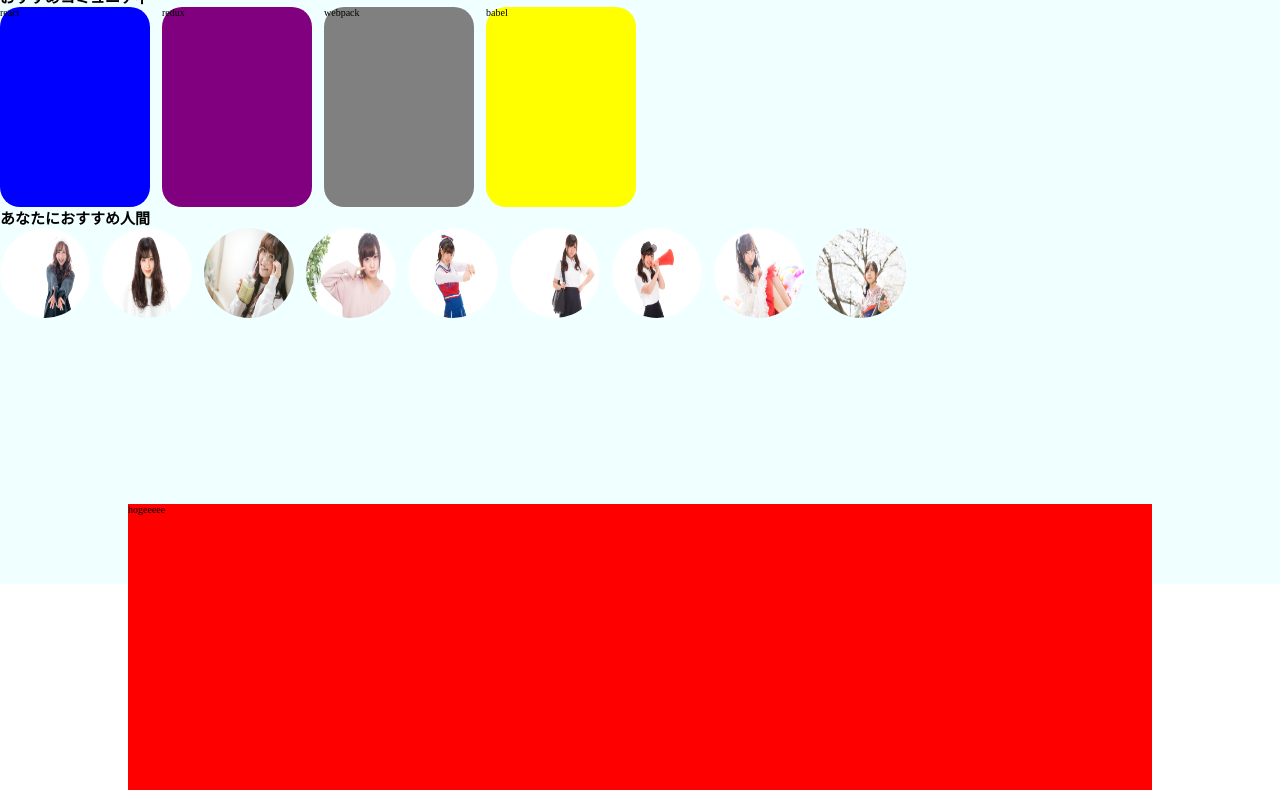
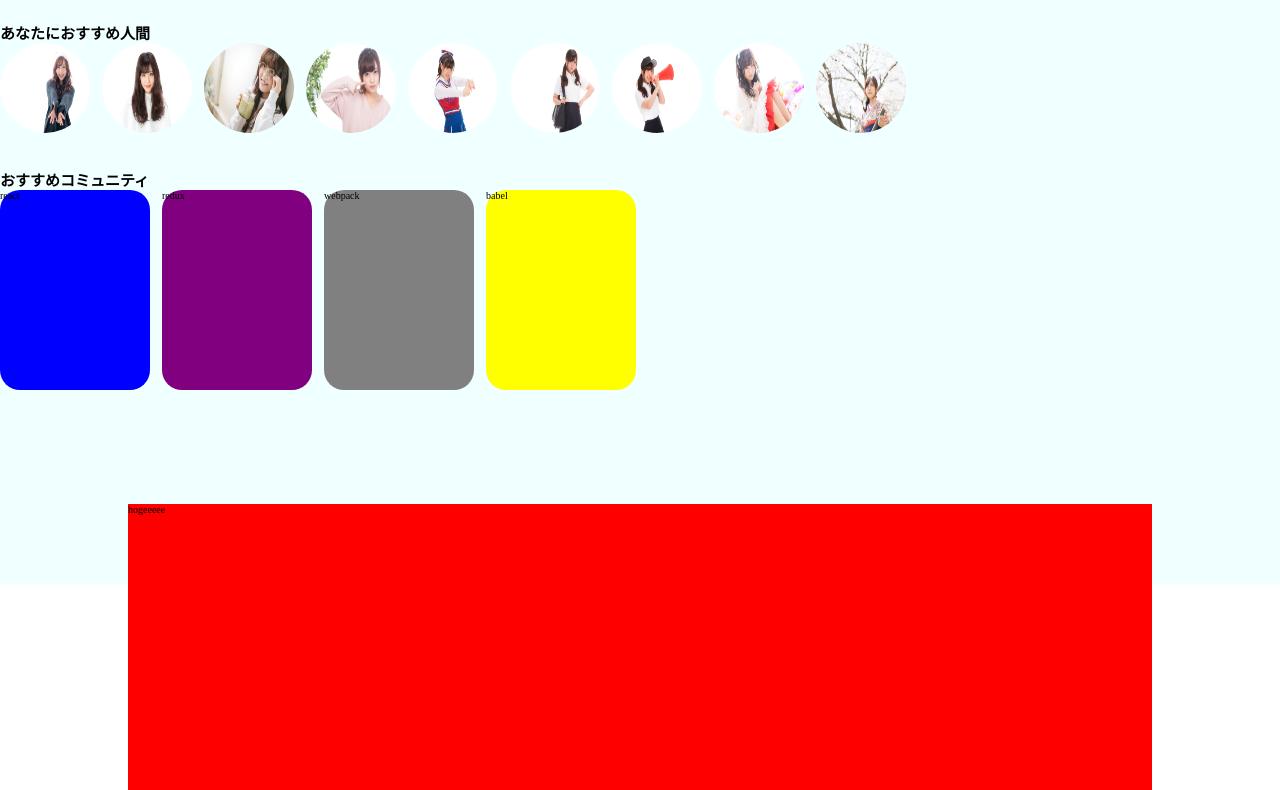
Before and after one commit to sadnessOjisan/backdrop-modal, a website built with webpack: page src/index.html in a window 1280 px wide. Shown: the part 216-1006 px from the top of the page. Built offline with nearby package versions, Linux system fonts and the light colour scheme.

Commit message:
update: pkg

```diff
--- a/package.json
+++ b/package.json
@@ -35,7 +35,7 @@
     "build:local": "BUILD_MODE='development' REACT_APP_ENV=local webpack",
     "build:dev": "BUILD_MODE='development' REACT_APP_ENV=development webpack",
     "build:stg": "BUILD_MODE='production' REACT_APP_ENV=staging webpack",
-    "build:prd": "BUILD_MODE='production' REACT_APP_ENV=production webpack",
+    "build:prd": "cp -r ./src/assets dist & BUILD_MODE='production' REACT_APP_ENV=production webpack",
     "start:local": "cp -r ./src/assets dist & BUILD_MODE='development' REACT_APP_ENV='local' webpack-dev-server",
     "start:dev": "BUILD_MODE='development' REACT_APP_ENV=development webpack-dev-server",
     "start:stg": "BUILD_MODE='production' REACT_APP_ENV='staging' webpack-dev-server",
--- a/src/index.html
+++ b/src/index.html
@@ -8,15 +8,7 @@
   <body>
     <div id="background">
       <section><img src='./assets/match.png' class='logo'></img></section>
-      <section>
-          <h2>おすすめコミュニティ</h2>
-          <div class='image-wrapper'>
-            <div class='card react'>react</div>
-            <div class='card redux'>redux</div>
-            <div class='card webpack'>webpack</div>
-            <div class='card babel'>babel</div>
-          </div>
-      </section>
+
       <section>
         <h2>あなたにおすすめ人間</h2>
         <div class='image-wrapper'>
@@ -30,8 +22,17 @@
                 <img src='./assets/yk8.jpg' class='icon'></img>
                 <img src='./assets/yk9.jpg' class='icon'></img>
         </div>
+      </section>
 
-      </section>
+      <section>
+            <h2>おすすめコミュニティ</h2>
+            <div class='image-wrapper'>
+              <div class='card react'>react</div>
+              <div class='card redux'>redux</div>
+              <div class='card webpack'>webpack</div>
+              <div class='card babel'>babel</div>
+            </div>
+        </section>
 
       <div id="contents">hogeeeee</div>
     </div>
--- a/src/style.css
+++ b/src/style.css
@@ -65,3 +65,7 @@
   flex-direction: row;
   overflow-x: scroll;
 }
+
+section {
+  margin-bottom: 36px;
+}
```
